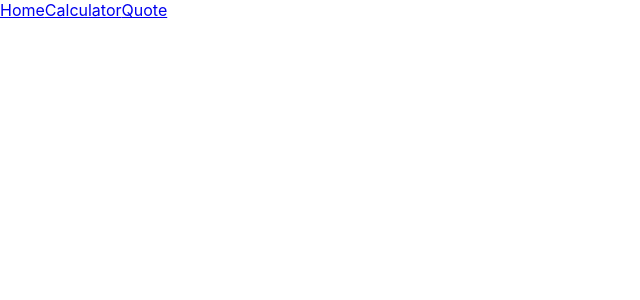
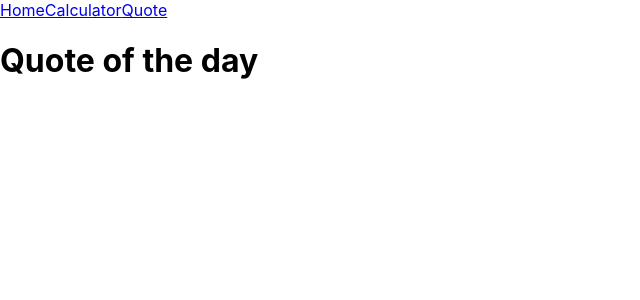
Before and after one commit to vmwhoami/react-calculator, a React (Create React App) app: page /quote in a window 1280 px wide. Shown: the top 300 px of the page, without its empty margins (0-640 px from the left). Built offline with nearby package versions, Linux system fonts and the light colour scheme.

Commit message:
add quote page and liked it in the navbar

```diff
--- a/src/pages/main.js
+++ b/src/pages/main.js
@@ -3,6 +3,7 @@ import { BrowserRouter, Route, Switch } from 'react-router-dom';
 import Nav from '../components/Nav';
 import Home from './home';
 import Calculator from './calculator';
+import Quote from './quote';
 
 const Main = () => (
   <div className="container">
@@ -12,6 +13,7 @@ const Main = () => (
       <Switch>
         <Route path="/" component={Home} exact />
         <Route path="/calculator" component={Calculator} />
+        <Route path="/quote" component={Quote} />
       </Switch>
     </BrowserRouter>
   </div>
--- a/src/pages/quote.js
+++ b/src/pages/quote.js
@@ -0,0 +1,9 @@
+import React from 'react';
+
+const Quote = () => (
+  <>
+    <h1>Quote of the day</h1>
+  </>
+);
+
+export default Quote;
```
